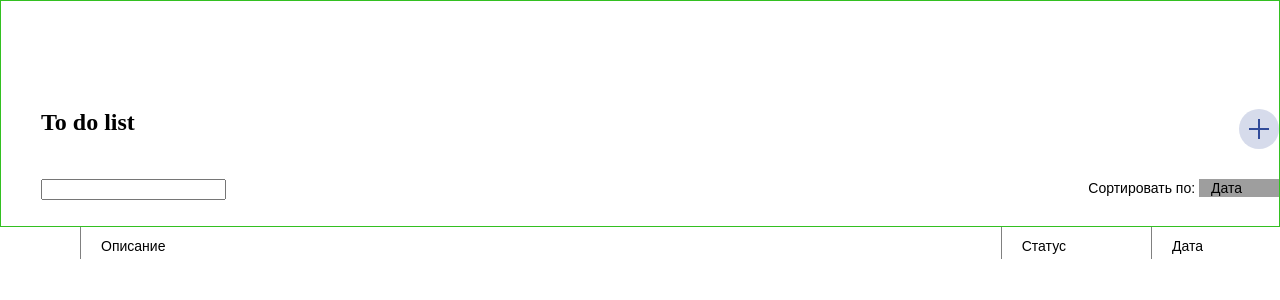
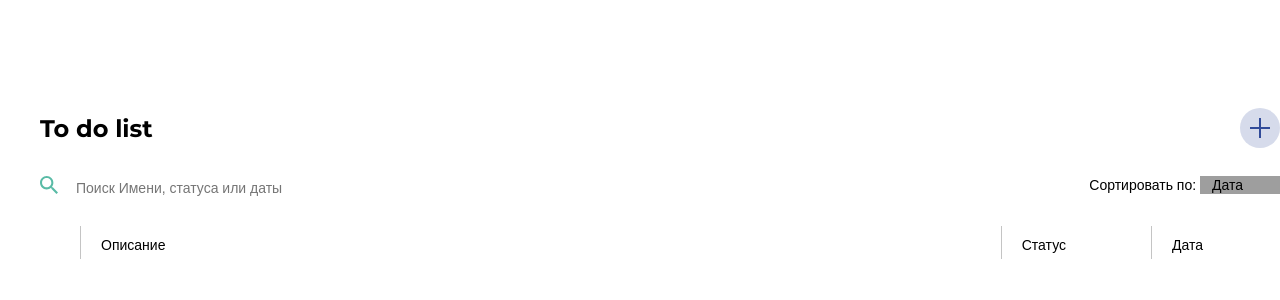
Before and after one commit to AndreyArkhp/to-do-list-Vue, a Vue app: page / in a window 1280 px wide. Shown: the top 300 px of the page. Built offline with nearby package versions, Linux system fonts and the light colour scheme; grey boxes are pictures that could not be loaded; a web font is replaced by a local one.

Commit message:
added searche feature

```diff
--- a/src/App.vue
+++ b/src/App.vue
@@ -4,8 +4,12 @@ import TodosList from "./components/TodosList.vue";
 import {STORAGE_KEY, FORM_ADD_TODO_INPUT} from "./utils/constants";
 import Modal from "./components/Modal.vue";
 import FormAddTodo from "./components/FormAddTodo.vue";
+import SelectSorting from "./components/SelectSorting.vue";
+import SearchTodo from "./components/SearchTodo.vue";
+import {search} from "./utils/function";
 const todos = ref(JSON.parse(localStorage.getItem(STORAGE_KEY)) || []);
 const selectValue = ref("date");
+const searchValue = ref("");
 watchEffect(() => {
   localStorage.setItem(STORAGE_KEY, JSON.stringify(todos.value));
 });
@@ -24,6 +28,8 @@ watchEffect(() => {
   }
 });
 const modalActive = ref(false);
+const filteredTodos = computed(() => search(todos, searchValue));
+
 function toggleCompleted(todo) {
   todo.done = !todo.done;
 }
@@ -38,7 +44,6 @@ function escCloseModal(e) {
 }
 
 function addTodo(text) {
-  console.log(text);
   if (text) {
     todos.value.push({id: Date.now(), description: text, done: false});
   }
@@ -53,17 +58,11 @@ provide("addTodo", addTodo);
     <header class="header">
       <h1 class="todoTitle">To do list</h1>
       <button class="addTodo" @click="modalActive = true"></button>
-      <div><input type="text" /></div>
-      <label class="label">
-        Сортировать по:
-        <select class="select" v-model="selectValue">
-          <option value="date">Дата</option>
-          <option value="status">Статус</option>
-        </select></label
-      >
+      <SearchTodo v-model="searchValue" />
+      <SelectSorting v-model="selectValue" />
     </header>
     <main>
-      <TodosList :todos="todos" />
+      <TodosList :todos="filteredTodos" />
     </main>
     <Teleport to="#modal">
       <Modal><FormAddTodo /></Modal>
@@ -72,37 +71,21 @@ provide("addTodo", addTodo);
 </template>
 
 <style scoped>
-.label {
-  justify-self: end;
-  font: 400 normal 14px/132% "VS", Arial, sans-serif;
-}
-.select {
-  width: 80px;
-  border: none;
-  appearance: none;
-  -moz-appearance: none;
-  -webkit-appearance: none;
-  background-color: #fff;
-  cursor: pointer;
-  background: url(./images/selectBg.svg) right no-repeat;
-  font: inherit;
-  padding: 0 15px 0 12px;
-}
-.select:focus {
-  outline: none;
-}
 .todoApp {
   max-width: 1300px;
   min-width: 800px;
   margin: 0 auto;
 }
+.todoTitle {
+  font: 700 normal 24px/132% "Montserrat", Arial, sans-serif;
+  padding-block-start: 5px;
+}
 .header {
-  padding: 108px 0 26px 40px;
+  padding: 108px 0 28px 40px;
   display: grid;
   grid-template-columns: repeat(2, 1fr);
   grid-template-rows: repeat(2, auto);
-  row-gap: 30px;
-  border: 1px solid rgb(51, 192, 33);
+  row-gap: 28px;
 }
 .addTodo {
   width: 40px;
--- a/src/components/FormAddTodo.vue
+++ b/src/components/FormAddTodo.vue
@@ -19,7 +19,7 @@ function handleSubmit() {
       placeholder="Введите описание"
       id="description"
       class="form__description"
-      v-model="todoText"
+      v-model.trim="todoText"
       name="description"
     />
     <button class="form__submit">Создать</button>
--- a/src/components/Modal.vue
+++ b/src/components/Modal.vue
@@ -40,6 +40,7 @@ onUpdated(() => {
   border-radius: 6px;
   position: relative;
   padding: 40px 40px 50px;
+  background: #fff;
 }
 .modal__closeBtn {
   width: 22px;
--- /dev/null
+++ b/src/components/SearchTodo.vue
@@ -0,0 +1,39 @@
+<script setup>
+defineProps(["modelValue"]);
+defineEmits(["update:modelValue"]);
+</script>
+<template>
+  <div>
+    <button class="searchBtn"></button>
+    <input
+      autofocus
+      type="text"
+      class="search"
+      placeholder="Поиск Имени, статуса или даты"
+      :value="modelValue"
+      @input="$emit('update:modelValue', $event.target.value)"
+    />
+  </div>
+</template>
+<style scoped>
+.search {
+  width: 208px;
+
+  border: none;
+  outline: none;
+  font: 400 normal 14px/132% "VS", Arial, sans-serif;
+}
+.searchBtn {
+  border: none;
+  outline: none;
+  background: url(../images/search.svg) left no-repeat;
+  width: 18px;
+  height: 18px;
+  margin-inline-end: 16px;
+  cursor: pointer;
+  transition: opacity linear 0.1s;
+}
+.searchBtn:hover {
+  opacity: 0.8;
+}
+</style>
--- /dev/null
+++ b/src/components/SelectSorting.vue
@@ -0,0 +1,40 @@
+<script setup>
+defineProps(["modelValue"]);
+defineEmits(["update:modelValue"]);
+</script>
+
+<template>
+  <label class="label">
+    Сортировать по:
+    <select
+      class="select"
+      :value="modelValue"
+      @change="$emit('update:modelValue', $event.target.value)"
+    >
+      <option value="date">Дата</option>
+      <option value="status">Статус</option>
+    </select></label
+  >
+</template>
+
+<style scoped>
+.label {
+  justify-self: end;
+  font: 400 normal 14px/132% "VS", Arial, sans-serif;
+}
+.select {
+  width: 80px;
+  border: none;
+  appearance: none;
+  -moz-appearance: none;
+  -webkit-appearance: none;
+  background-color: #fff;
+  cursor: pointer;
+  background: url(../images/selectBg.svg) right no-repeat;
+  font: inherit;
+  padding: 0 15px 0 12px;
+}
+.select:focus {
+  outline: none;
+}
+</style>
--- a/src/components/TodoItem.vue
+++ b/src/components/TodoItem.vue
@@ -1,12 +1,8 @@
 <script setup>
 import {ref, computed, inject} from "vue";
+import {getDateFromTimestamp} from "../utils/function";
 const props = defineProps(["todo"]);
-const date = computed(() => {
-  const date = new Date(props.todo.id);
-  const day = date.getDate();
-  const month = date.getMonth();
-  return `${day < 10 ? "0" + day : day}.${month < 10 ? "0" + month : month}.${date.getFullYear()}`;
-});
+const date = computed(() => getDateFromTimestamp(props.todo.id));
 const checked = computed(() => (props.todo.done ? true : false));
 const toggleCompleted = inject("toggleCompleted");
 </script>
@@ -47,7 +43,9 @@ const toggleCompleted = inject("toggleCompleted");
 }
 
 .todoItem__checkboxHidden {
-  width: 60vw;
+  width: 95vw;
+  max-width: 1250px;
+  min-width: 720px;
   height: 40px;
   opacity: 0;
   position: absolute;
--- a/src/components/TodosList.vue
+++ b/src/components/TodosList.vue
@@ -25,7 +25,7 @@ defineProps(["todos"]);
 }
 
 .todoHeader__item {
-  border-left: 1px solid grey;
+  border-left: 1px solid #c4c4c4;
   padding: 10px 20px 4px;
   margin-block-end: 16px;
 }
--- /dev/null
+++ b/src/utils/function.js
@@ -0,0 +1,21 @@
+export function getDateFromTimestamp(timestamp) {
+  const date = new Date(timestamp);
+  const day = date.getDate();
+  const month = date.getMonth();
+  return `${day < 10 ? "0" + day : day}.${month < 10 ? "0" + month : month}.${date.getFullYear()}`;
+}
+
+export function search(todos, searchValue) {
+  return todos.value.filter((todo) => {
+    const todosWithStringsValue = Object.values(todo);
+    todosWithStringsValue[0] = getDateFromTimestamp(todosWithStringsValue[0]);
+    todosWithStringsValue[2] = todosWithStringsValue[2] ? "выполнено" : "в работе";
+    let key = false;
+    for (const el of todosWithStringsValue) {
+      if (el.toLowerCase().includes(searchValue.value.toLowerCase())) {
+        key = true;
+      }
+    }
+    return key;
+  });
+}
```
Also changed, not shown: src/images/search.svg (added).
